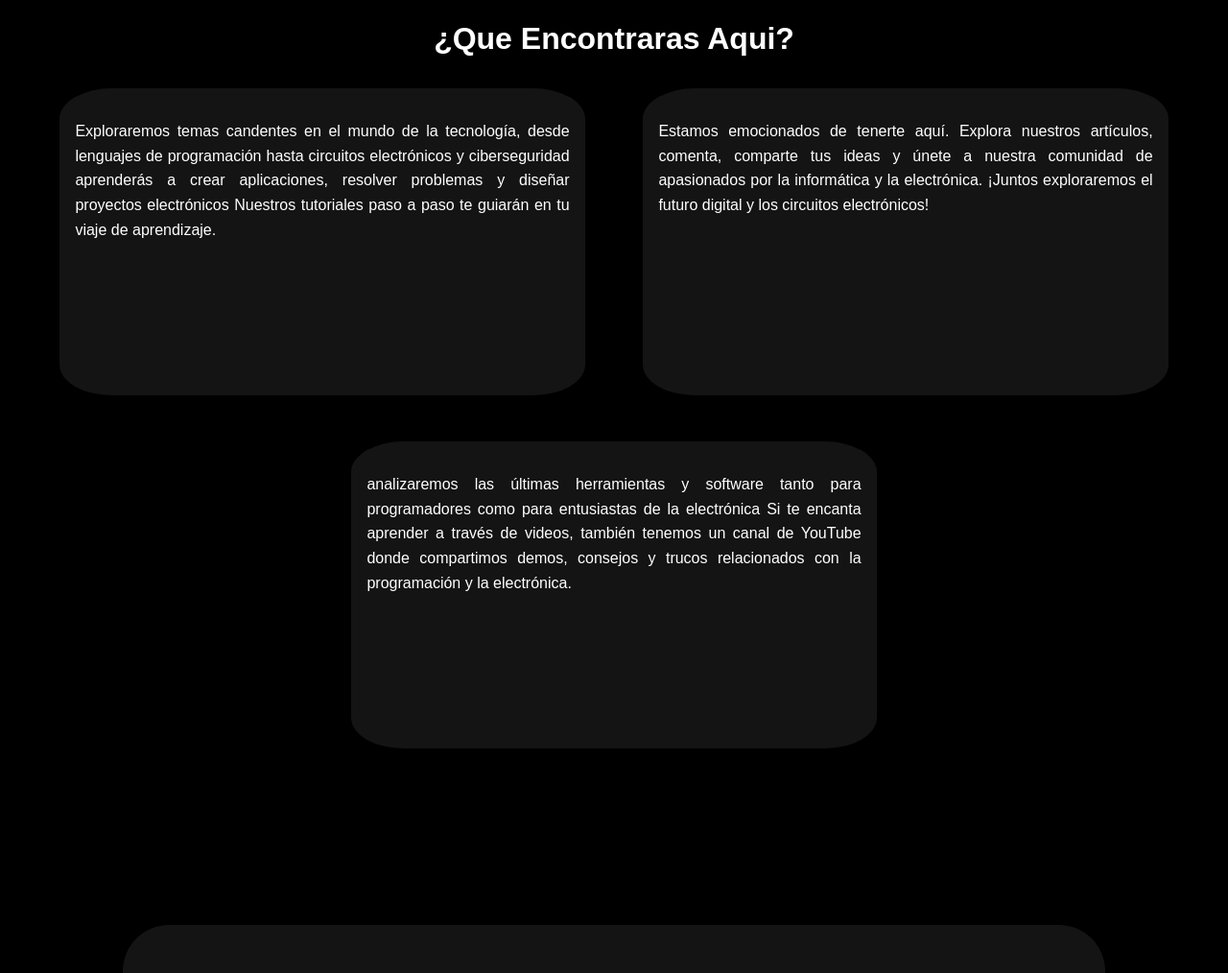
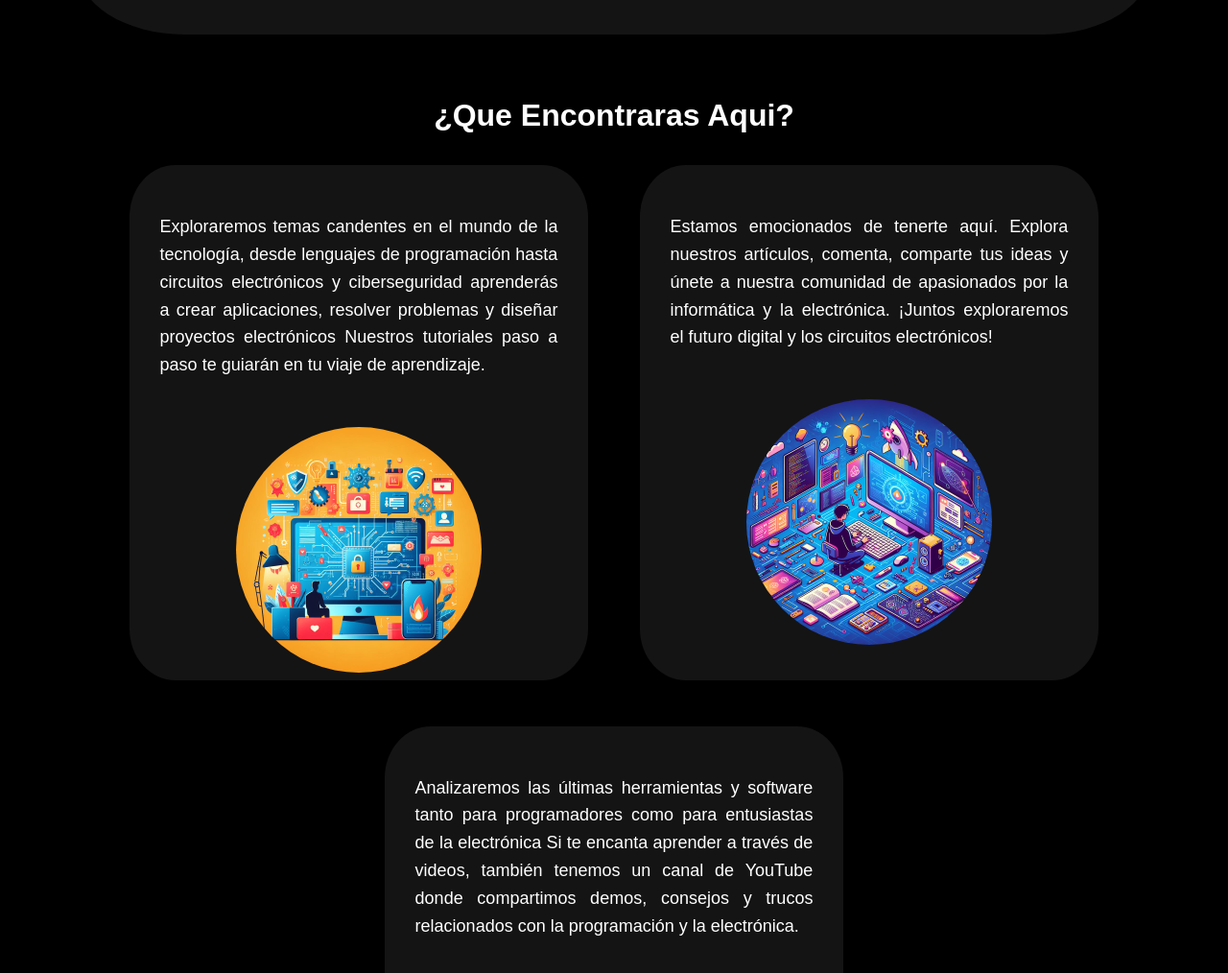
Before and after one commit to Anthony-M7/youtube, a plain HTML site: page assets/Html/index.html in a window 1280 px wide. Shown: the part 796-1810 px from the top of the page at 96% size. Drawn offline with Linux system fonts and the light colour scheme; a web font is replaced by a local one.

Commit message:
modificaciones y mejoras

```diff
--- a/assets/Html/index.html
+++ b/assets/Html/index.html
@@ -52,19 +52,21 @@
               Exploraremos temas candentes en el mundo de la tecnología, desde lenguajes de programación hasta circuitos electrónicos y ciberseguridad
 aprenderás a crear aplicaciones, resolver problemas y diseñar proyectos electrónicos Nuestros tutoriales paso a paso te guiarán en tu viaje de aprendizaje.
             </p>
+            <img src="../media/img_text-1.jpeg" alt="img_text-1">
           </div>
           <div class="parrafo1">
             <p>
               Estamos emocionados de tenerte aquí. Explora nuestros artículos, comenta, comparte tus ideas y únete a nuestra comunidad de apasionados por la informática y la electrónica. ¡Juntos exploraremos el futuro digital y los circuitos electrónicos!
             </p>
-
+            <img src="../media/img-text-2.jpeg" alt="img_text-2">
           </div>
         </article>
         <article class="flex-row">
           <div class="parrafo1">
             <p>
-analizaremos las últimas herramientas y software tanto para programadores como para entusiastas de la electrónica Si te encanta aprender a través de videos, también tenemos un canal de YouTube donde compartimos demos, consejos y trucos relacionados con la programación y la electrónica.
+Analizaremos las últimas herramientas y software tanto para programadores como para entusiastas de la electrónica Si te encanta aprender a través de videos, también tenemos un canal de YouTube donde compartimos demos, consejos y trucos relacionados con la programación y la electrónica.
             </p>
+            <img src="../media/img-text-3.jpeg" alt="img-text-3">
           </div>
         </article>
       </section>
--- a/assets/css/style.css
+++ b/assets/css/style.css
@@ -43,6 +43,7 @@ html {
 
 body {
   margin: 0;
+  padding: 5rem;
   width: 100%;
   min-height: 100vh;
   display: flex;
@@ -160,13 +161,20 @@ a {
 
 .parrafo1 {
   width: 45%;
-  height: 40vh;
+  height: auto;
   border-radius: 10%;
   background-color: var(--color_one);
+  text-align: center;
 }
 .parrafo1 p {
-  padding: 1rem;
+  font-size: large;
+  padding: 2rem;
   text-align: justify;
+}
+.parrafo1>img{
+  width: 16rem;
+  height: auto;
+  border-radius: 50%;
 }
 
 /* Estilos Seccion 3 */
```
Also changed, not shown: assets/media/img-text-2.jpeg (added), assets/media/img-text-3.jpeg (added), assets/media/img_text-1.jpeg (added), 1 other file.
